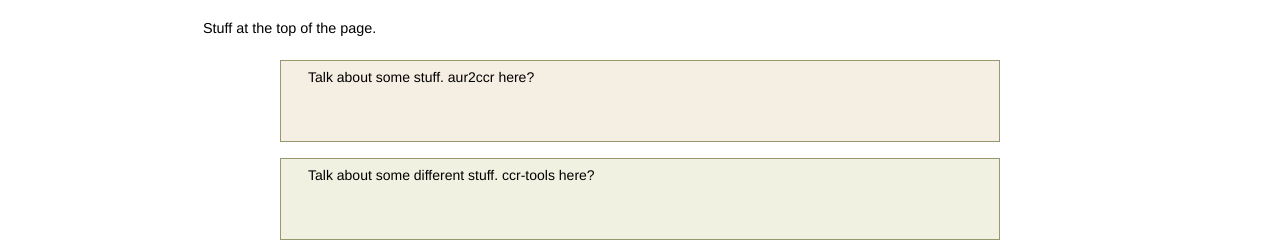
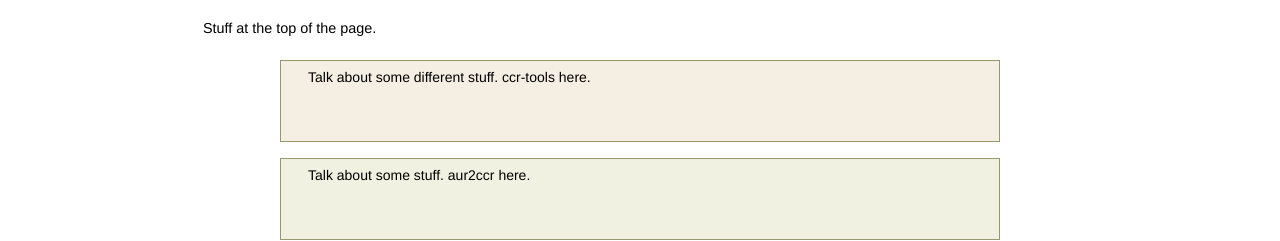
Before and after one commit to ccr-tools/ccr-tools.github.io, a plain HTML site: page index.html in a window 1280 px wide. Shown: the part 338-579 px from the top of the page. Drawn offline with Linux system fonts and the light colour scheme.

Commit message:
switched aur2ccr and ccr-tools

```diff
--- a/index.html
+++ b/index.html
@@ -47,7 +47,7 @@
                 <th width="360px" align="center" valign="top">
                 <!-- icon here <a href="about.html"><img class="floated-img-left2" src="img/icon/chakra_64.png" border="0"></a><br> -->
                   <p class="index">
-                  Talk about some stuff. aur2ccr here?
+                  Talk about some different stuff. ccr-tools here.
                   </p>
                 </th>
               </tr>
@@ -62,7 +62,7 @@
                 <th width="360px" align="center" valign="top">
                   <!-- another icon <a href="bundles.html"><img class="floated-img-left2" src="img/icon/app_64.png" border="0"></a><br> -->
                   <p class="index">
-                  Talk about some different stuff. ccr-tools here?
+                  Talk about some stuff. aur2ccr here.
                   </p>
                 </th>
               </tr>
```
